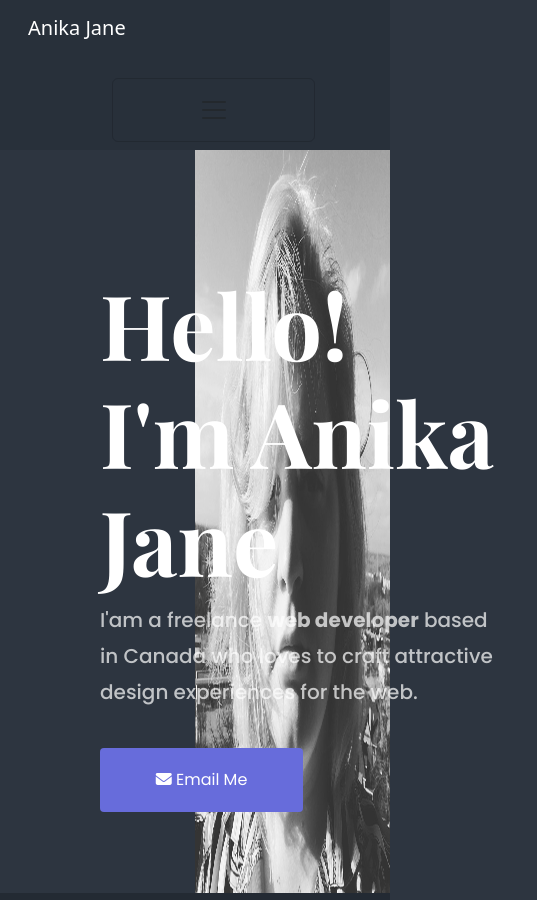
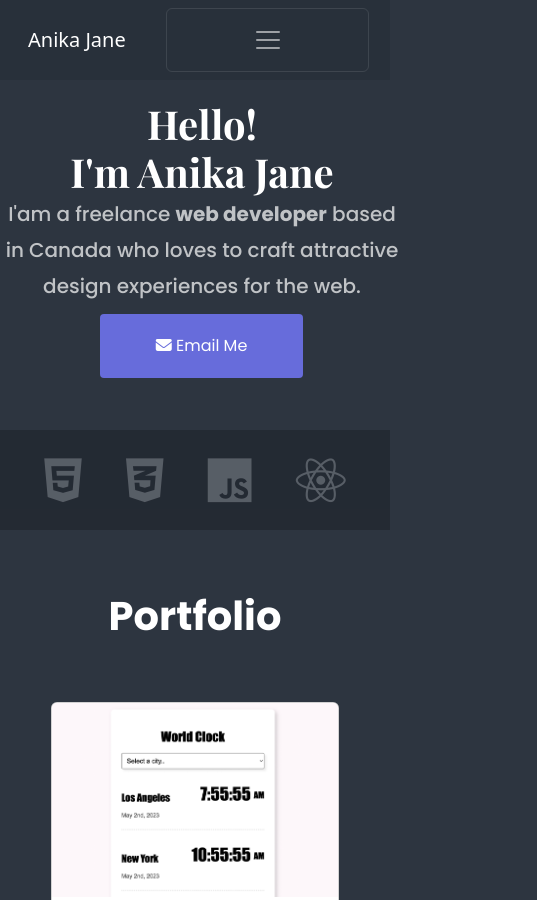
Before and after one commit to anika-jane/Portfolio, a plain HTML site: page index.html in a window 390 px wide. Shown: the top 900 px of the page, 537 px wide, since content can reach past the window. Drawn offline with nearby package versions, Linux system fonts and the light colour scheme; a web font is replaced by a local one.

Commit message:
working on the responsive aspects

```diff
--- a/index.html
+++ b/index.html
@@ -13,7 +13,7 @@
   </head>
   <body>
     <!-- Nav BAR -->
-    <nav class="navbar navbar-expand-lg nav">
+    <nav class="navbar navbar-expand-lg nav" data-bs-theme="dark">
         <div class="container-fluid">
           <a class="navbar-brand nav-link" href="#">Anika Jane</a>
           <button class="navbar-toggler" type="button" data-bs-toggle="collapse" data-bs-target="#navbarNav" aria-controls="navbarNav" aria-expanded="false" aria-label="Toggle navigation">
--- a/style.css
+++ b/style.css
@@ -7,9 +7,12 @@ background-color: #2D3540;
     height: 743px;
     background-image: url(./Untitled-1.png);
     background-repeat: no-repeat;
+    max-width: 100%;
     background-size: 50% 100%;
     background-position: right top;
+    background-size: auto;
     display: flex;
+
 }
 
 h1 {
@@ -93,7 +96,6 @@ button {
     width: 203px;
     color: #FFFFFF;
     margin-top: 30px;
-    font-size: ;
     font-family: 'Poppins', sans-serif;
     border-radius: 4px;
     margin-left: 100px;
@@ -138,3 +140,85 @@ p {
     padding-top: 100px;
     color: white;
 }
+
+@media (max-width: 960px) {
+   #hero {
+    background-image: none;
+    height: 350px;
+   }
+
+   h1 {
+
+    font-size: 40px;
+    line-height: 120%;
+    color: #FFFFFF;
+    margin: 0 auto;
+    text-align: center;
+    margin-top: 20px;
+    }
+
+    h5 {
+        font-family: 'Poppins', sans-serif;
+        font-size: 20px;
+        font-size: regular;
+        line-height: 36px;
+        margin: 0 auto;
+        text-align: center;
+
+    }
+
+    #icons {
+        background-color: black;
+        height: 100px;
+        display: flex;
+        align-items: center;
+        justify-content: space-evenly;
+        font-size: 50px;
+        color: #FFFFFF;
+        opacity: 20%
+    }
+
+    p {
+
+        font-size: 50px;
+        line-height: 60px;
+        text-align: center;
+        margin-top: 20px;
+        padding-top: 50px;
+        padding-bottom: 10px;
+        color: white;
+        margin: 0 auto;
+    }
+    .contact-icons {
+      margin: 0 auto;
+      display: flex;
+      justify-content: space-around;
+
+    }
+
+    .card {
+        margin-bottom: 10px;
+    }
+
+    #portfolio {
+        padding-bottom: 50px;
+    }
+
+    .btn-primary {
+        margin-top: 0;
+    }
+
+    .email {
+        margin-top: 10px;
+    }
+
+    .navbar-toggler {
+        color: white;
+        margin: 0 auto;
+        padding: 0;
+    }
+
+    .navbar-toggler-icon {
+        color: white;
+    }
+}
```
